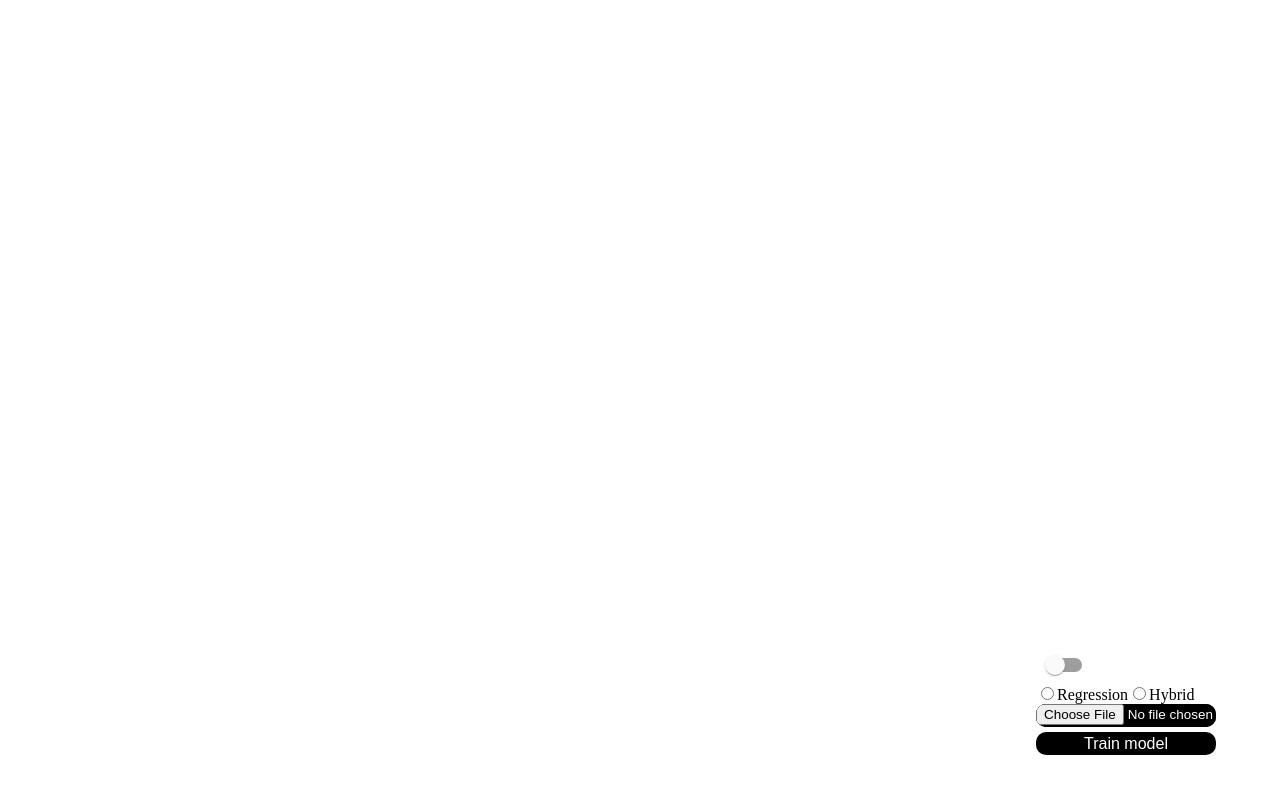
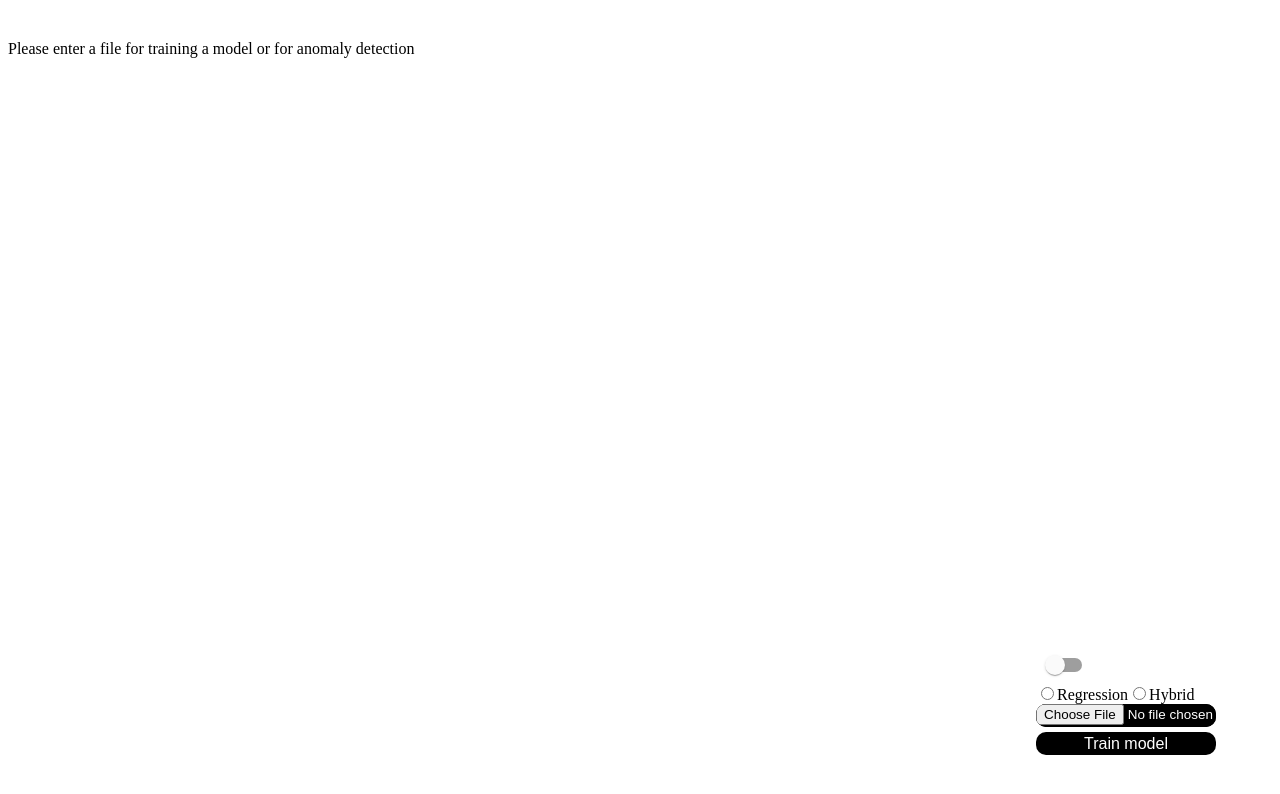
Before and after one commit to danbinnun1/anomaly_detection_webapp, a React (Create React App) app in the folder frontend/: page / in a window 1280 px wide. Shown: the top 794 px of the page. Built offline with nearby package versions, Linux system fonts and the light colour scheme; no server answers.

Commit message:
Little fix in graphs

```diff
--- a/frontend/src/Graphs.js
+++ b/frontend/src/Graphs.js
@@ -8,7 +8,9 @@ export default function Graphs(props) {
 	const [currentProperty, setCurrentProperty] = useState();
 
 	if (props.data === undefined || props.data.length === 0) {
-		return (null);
+		return (
+			'Please enter a file for training a model or for anomaly detection'
+		);
 	}
 
 	let data = {
@@ -66,7 +68,7 @@ export default function Graphs(props) {
 
 	return (
 		<div>
-			<FixedSizeList height={400} width={280} itemSize={46} itemCount={Object.keys(props.data).length}>
+			<FixedSizeList height={400} width={210} itemSize={80} itemCount={Object.keys(props.data).length}>
 				{itemProps => {
 					const { index, style } = itemProps;
 
```
